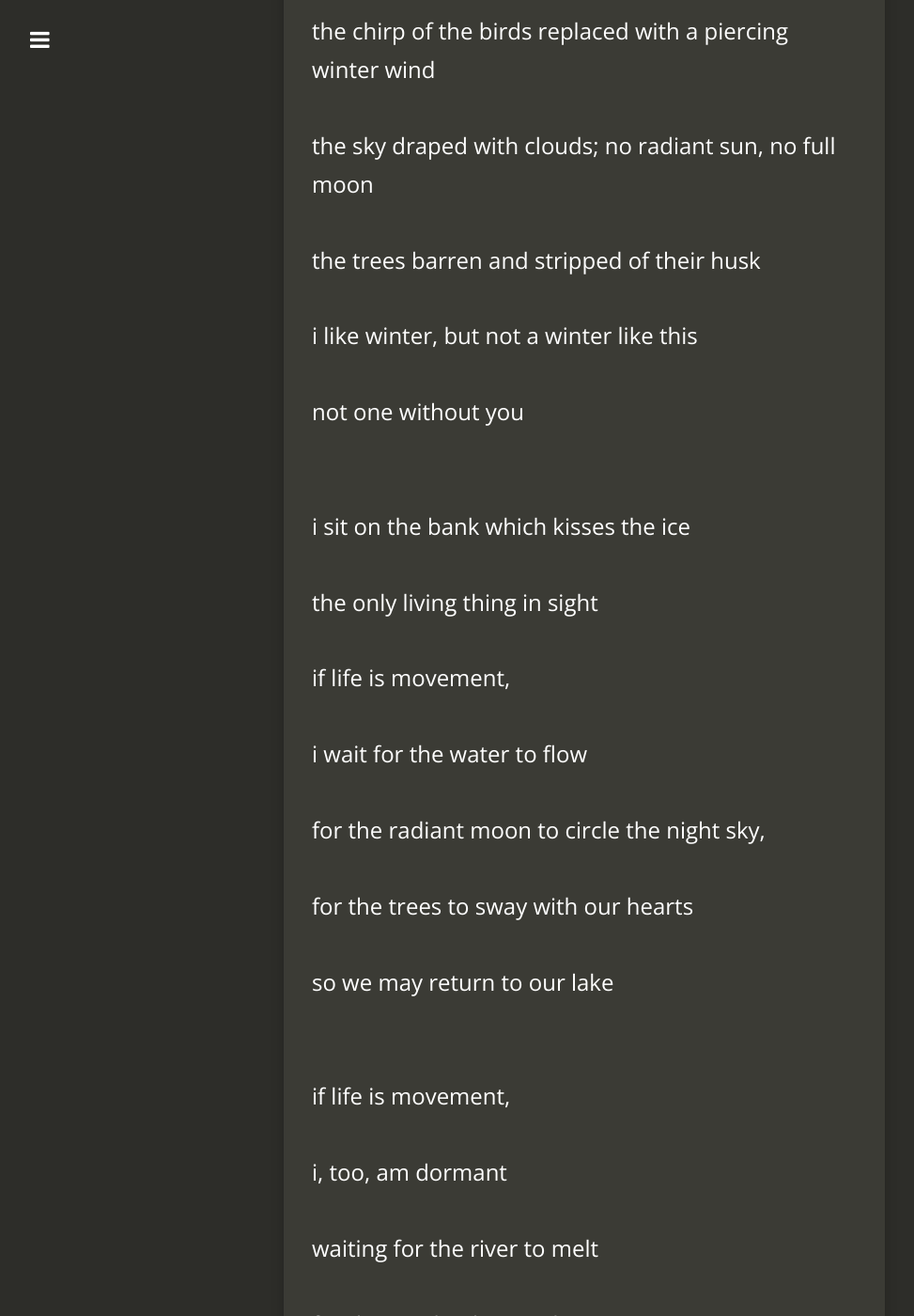
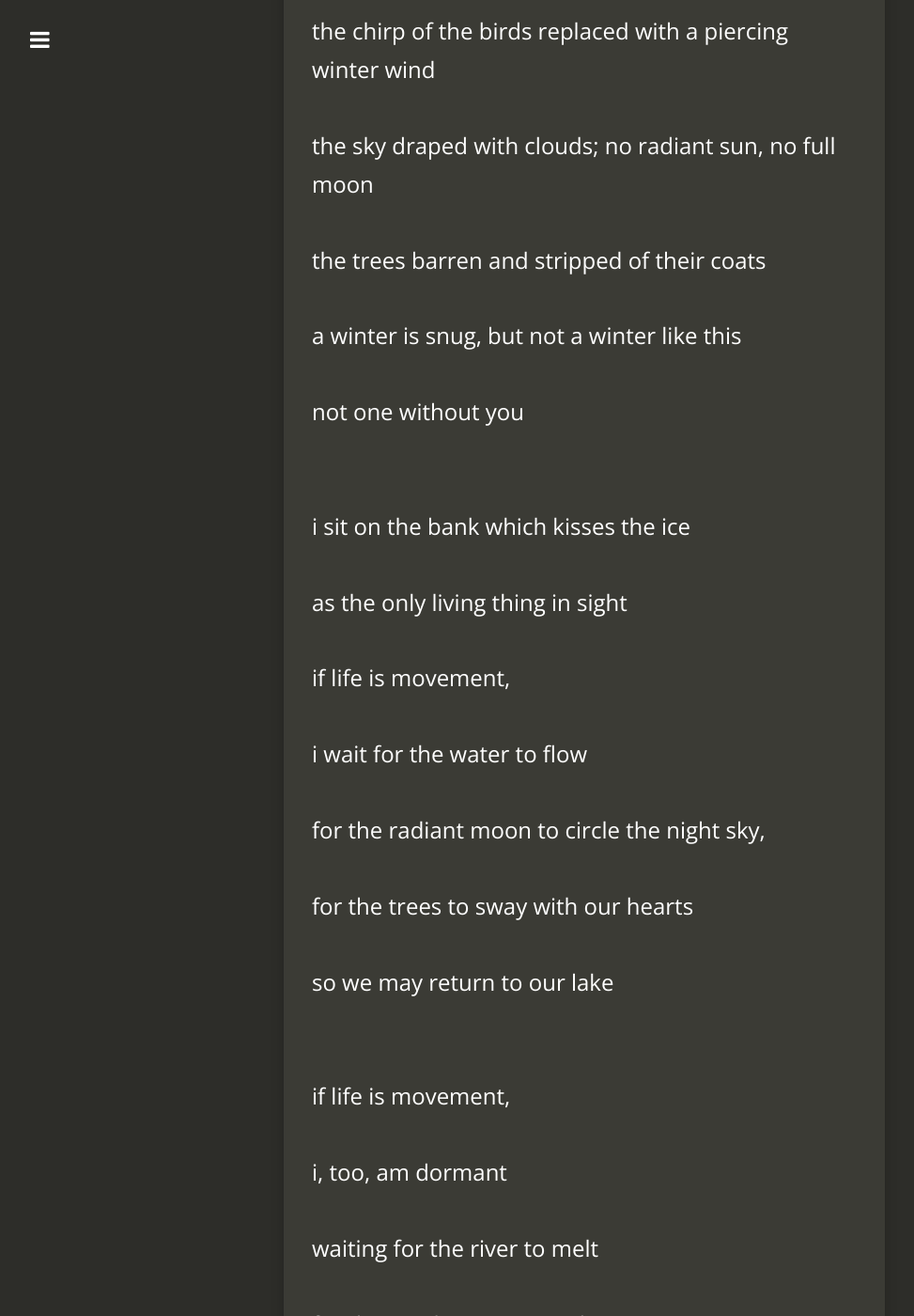
Before and after one commit to jacobtomlinson/carte-noire, a Jekyll site: the page built from _posts/2019-03-01-our-lake.md, in a window 1280 px wide and 1400 px high, scrolled down 1109 px. Shown: the whole window at 94% size, without its empty margins (18-991 px from the left). Built offline with Jekyll 4.4.1, drawn with Linux system fonts in a browser that asks for light colours; nearby versions of some CDN libraries; comment, search, counter and statistics services are not loaded; some of the changed text lies outside the part shown.

Commit message:
Upload another update to our lake.

```diff
--- a/_posts/2019-03-01-our-lake.md
+++ b/_posts/2019-03-01-our-lake.md
@@ -36,16 +36,16 @@ the chirp of the birds replaced with a piercing winter wind
 
 the sky draped with clouds; no radiant sun, no full moon
 
-the trees barren and stripped of their husk
+the trees barren and stripped of their coats
 
-i like winter, but not a winter like this
+a winter is snug, but not a winter like this
 
 not one without you
 
 <br>
 i sit on the bank which kisses the ice
 
-the only living thing in sight
+as the only living thing in sight
 
 if life is movement,
 
```
Also changed, not shown: other parts of _posts/2019-03-01-our-lake.md (+1 -1 lines).
